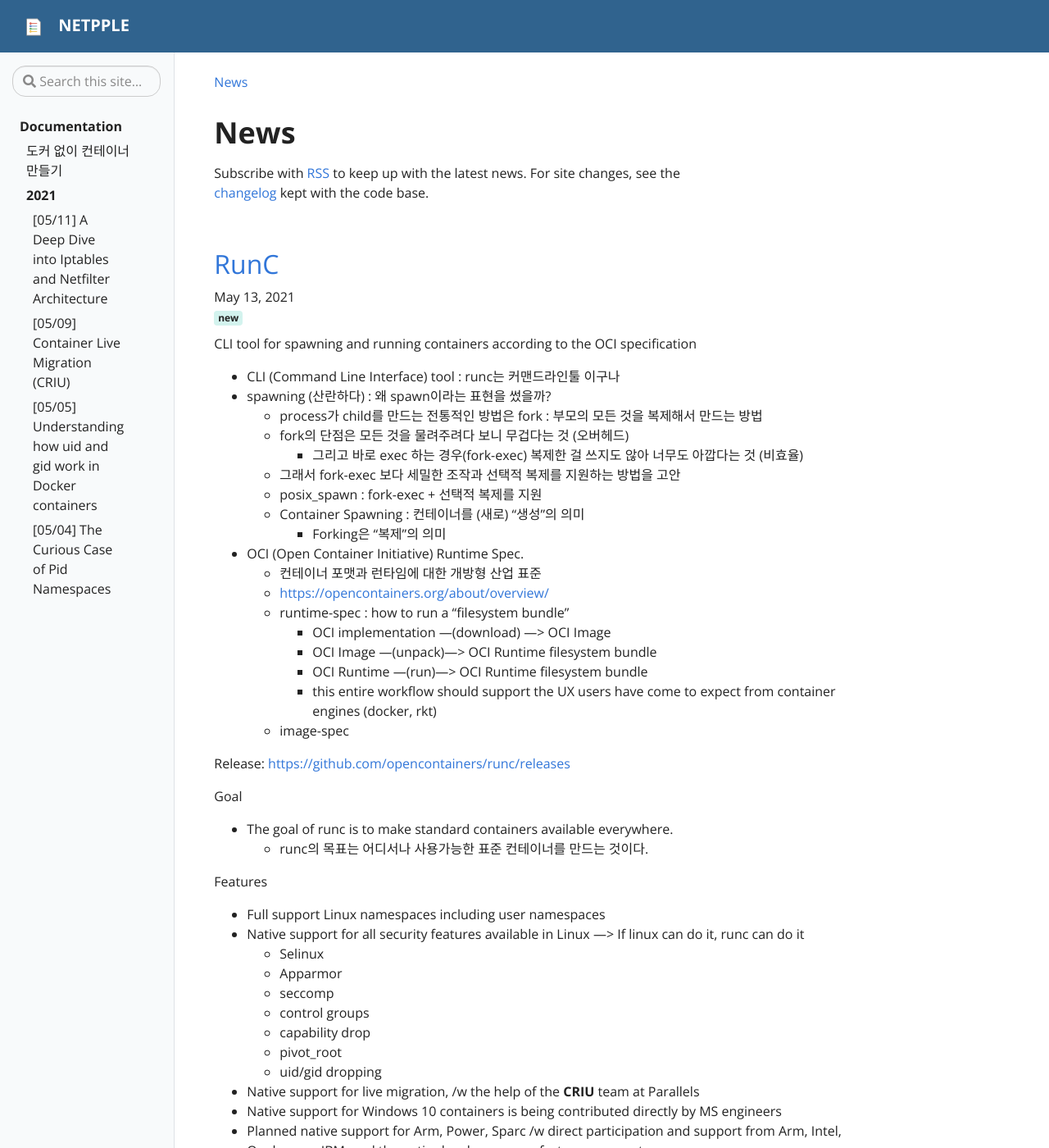
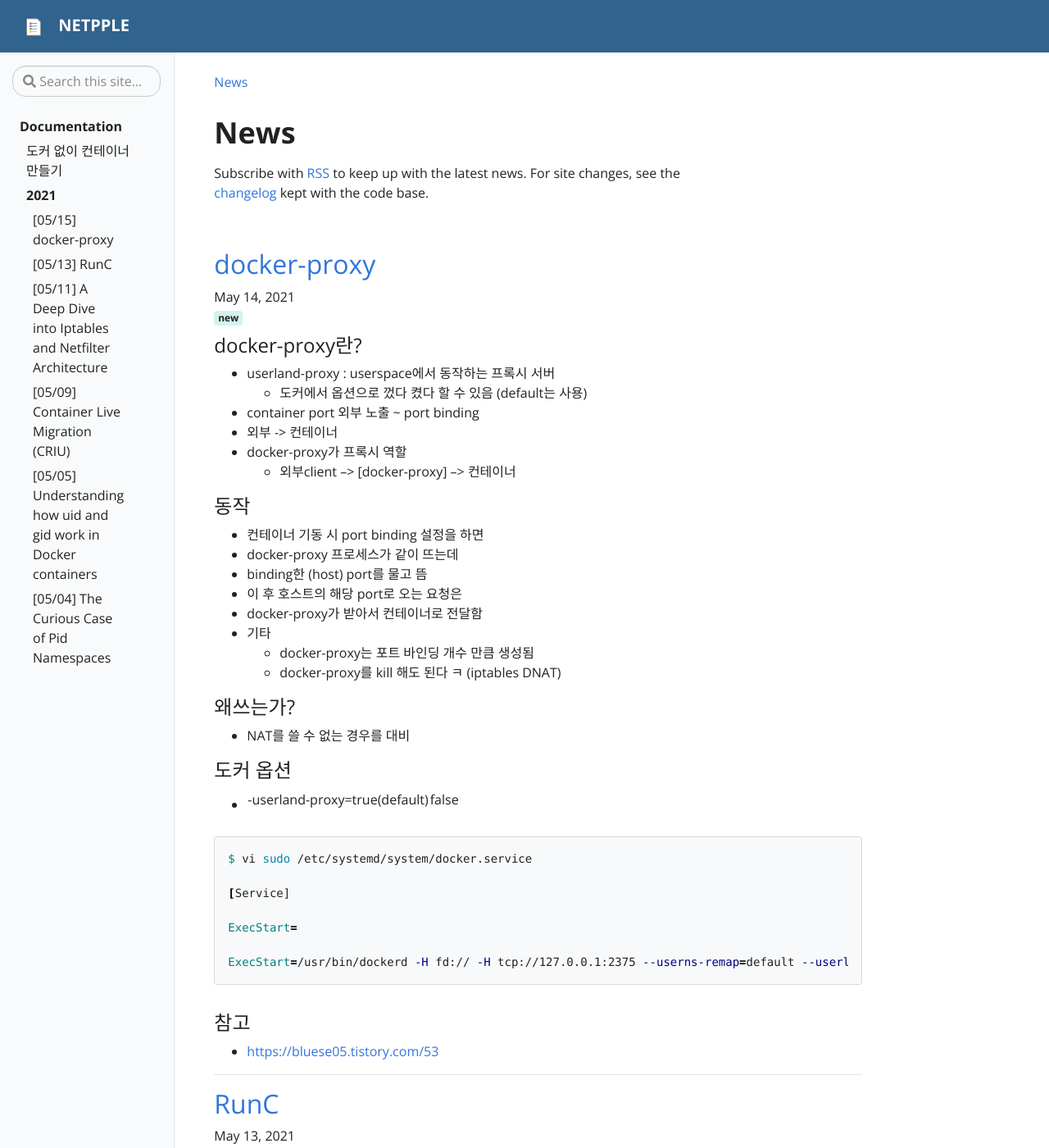
Before and after one commit to netpple/netpple.github.io, a Jekyll site: the page built from pages/news.md, in a window 1280 px wide and 1400 px high. Shown: the whole window at 82% size. Built offline with Jekyll 4.4.1, drawn with Linux system fonts in a browser that asks for light colours.

Commit message:
신규글 추가 - docker-proxy

````diff
--- a/_data/toc.yml
+++ b/_data/toc.yml
@@ -32,6 +32,12 @@
 - title: "2021"
   url: "news/"
   links:
+#    - title: "[] "
+#      url: ""
+    - title: "[05/15] docker-proxy"
+      url: "2021/docker-proxy/"
+    - title: "[05/13] RunC "
+      url: "2021/Runc/"
     - title: "[05/11] A Deep Dive into Iptables and Netfilter Architecture"
       url: "2021/deep-dive-iptables-netfilter-architecture/"
     - title: "[05/09] Container Live Migration (CRIU)"
--- /dev/null
+++ b/_posts/2021-05-15-docker-proxy.md
@@ -0,0 +1,52 @@
+---
+title: docker-proxy
+version: v0.1
+description: docker-proxy란 무엇이고 왜쓰는가? iptables로도 충분할 것 같은데.. 왜 굳이 프로세스를 띄워서 사용할까요
+date: 2021-05-15 08:32 +09:00
+categories: container
+badges:
+- type: light
+  tag: new
+rightpanel: true
+---
+### docker-proxy란?
+
+- userland-proxy : userspace에서 동작하는 프록시 서버
+    - 도커에서 옵션으로 껐다 켰다 할 수 있음 (default는 사용)
+- container port 외부 노출 ~ port binding
+- 외부 -> 컨테이너
+- docker-proxy가 프록시 역할
+    - 외부client --> [docker-proxy] --> 컨테이너
+
+### 동작
+
+- 컨테이너 기동 시 port binding 설정을 하면
+- docker-proxy 프로세스가 같이 뜨는데
+- binding한 (host) port를 물고 뜸
+- 이 후 호스트의 해당 port로 오는 요청은
+- docker-proxy가 받아서 컨테이너로 전달함
+- 기타
+    - docker-proxy는 포트 바인딩 개수 만큼 생성됨
+    - docker-proxy를 kill 해도 된다 ㅋ (iptables DNAT)
+
+### 왜쓰는가?
+
+- NAT를 쓸 수 없는 경우를 대비
+
+### 도커 옵션
+
+- -userland-proxy=true(default) | false
+
+```bash
+$ vi sudo /etc/systemd/system/docker.service
+
+[Service]
+
+ExecStart=
+
+ExecStart=/usr/bin/dockerd -H fd:// -H tcp://127.0.0.1:2375 --userns-remap=default --userland-proxy=false
+```
+
+### 참고
+
+- [https://bluese05.tistory.com/53](https://bluese05.tistory.com/53)
````
